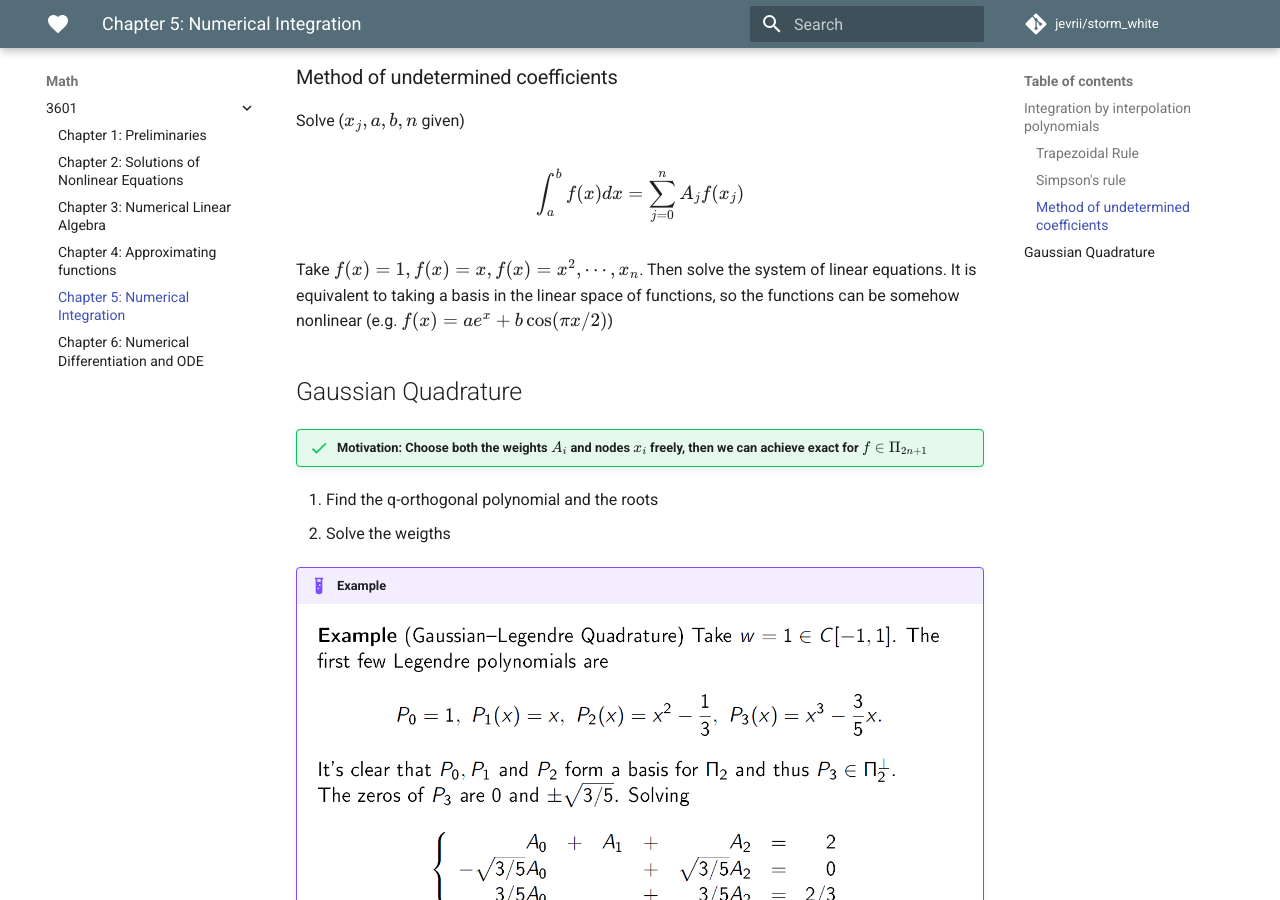
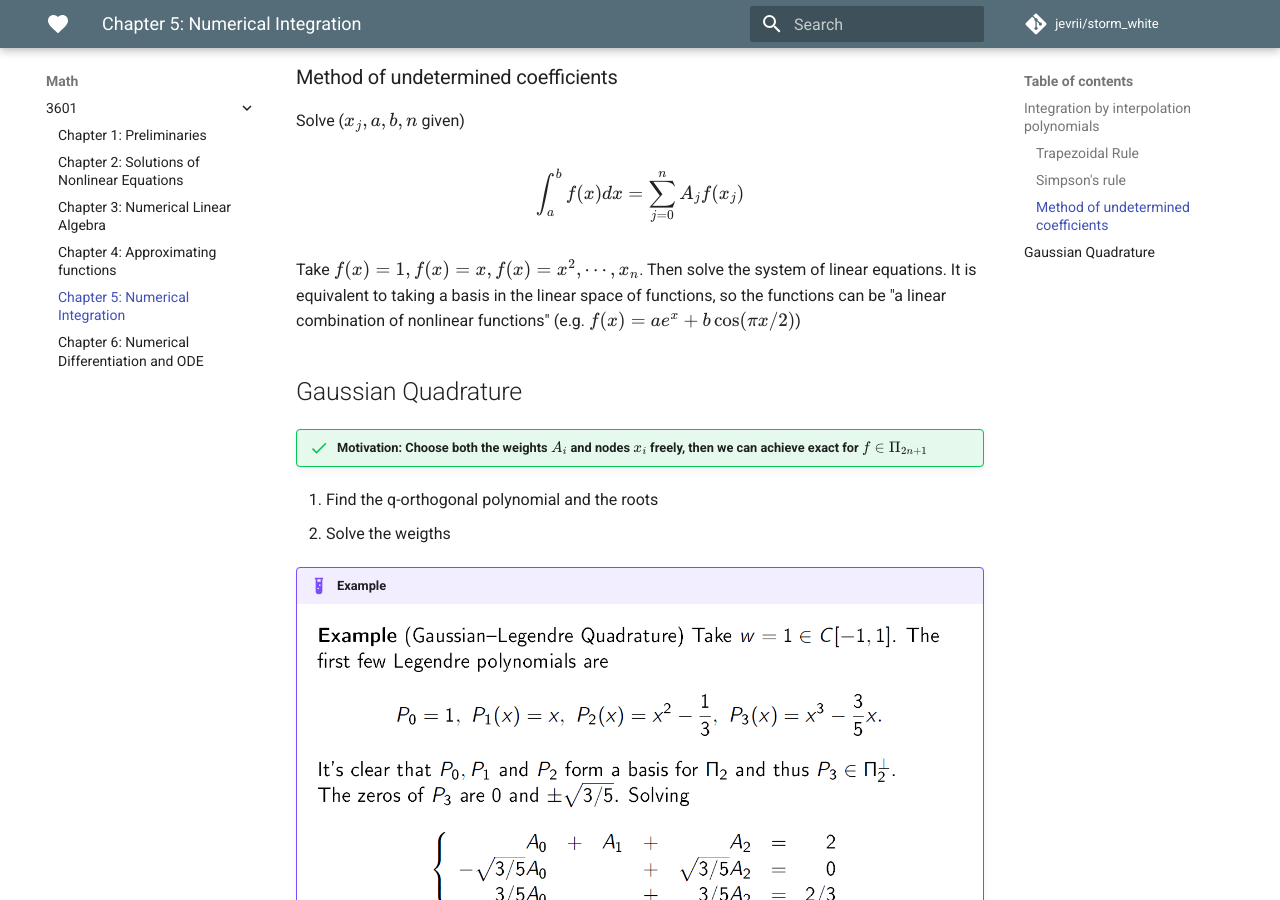
Before and after one commit to jevrii/storm_white, an MkDocs documentation site: the page built from docs/math/3601/ch5.md, in a window 1280 px wide and 900 px high, scrolled down 2214 px. Built offline with MkDocs 1.6.1 and Material for MkDocs 9.7.7, drawn with Linux system fonts in a browser that asks for light colours; comment, search, counter and statistics services are not loaded.

Commit message:
Update ch5.md

```diff
--- a/docs/math/3601/ch5.md
+++ b/docs/math/3601/ch5.md
@@ -83,7 +83,7 @@ $$
 \int^b_a f(x) dx = \sum^n_{j=0} A_j f(x_j)
 $$
 
-Take $f(x) = 1, f(x) = x, f(x) = x^2, \cdots, x_n$. Then solve the system of linear equations. It is equivalent to taking a basis in the linear space of functions, so the functions can be somehow nonlinear (e.g. $f(x) = ae^x + b \cos(\pi x/2)$)
+Take $f(x) = 1, f(x) = x, f(x) = x^2, \cdots, x_n$. Then solve the system of linear equations. It is equivalent to taking a basis in the linear space of functions, so the functions can be "a linear combination of nonlinear functions" (e.g. $f(x) = ae^x + b \cos(\pi x/2)$)
 
 ## Gaussian Quadrature
 
```
